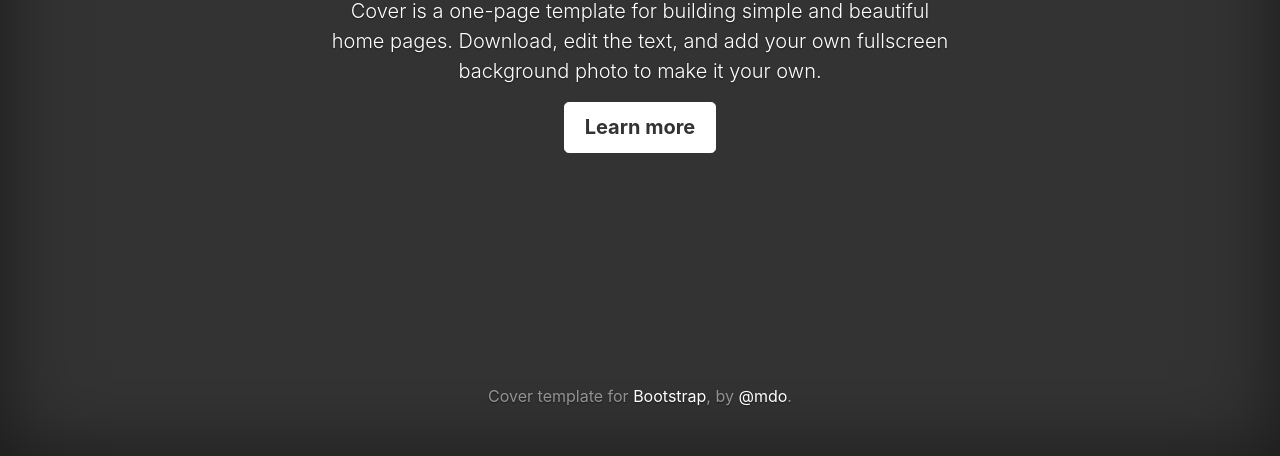
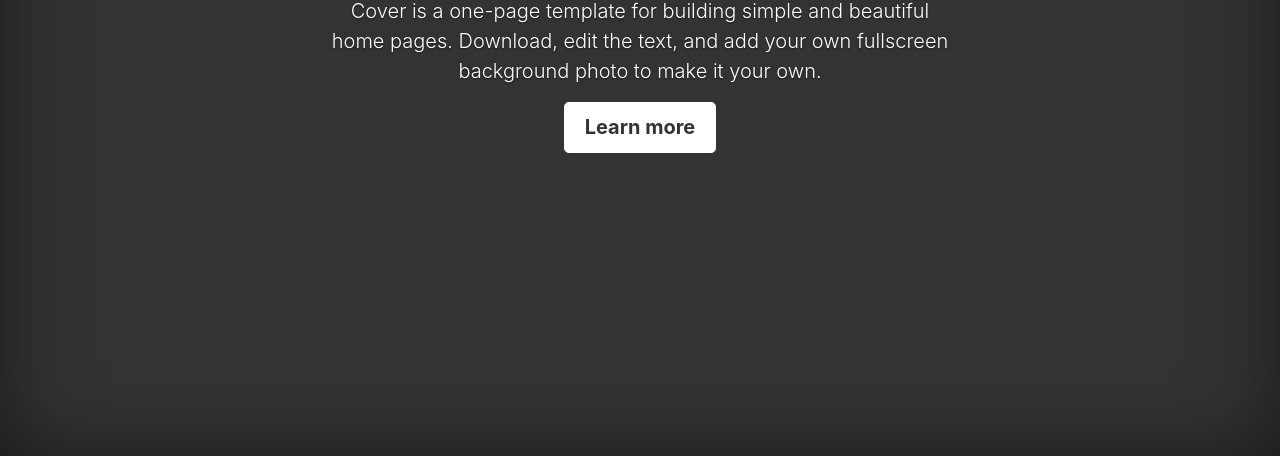
Before and after one commit to noinha31/-noinha31-.github.io, a plain HTML site: page index.html in a window 1280 px wide. Shown: the part 344-800 px from the top of the page. Drawn offline with nearby package versions, Linux system fonts and the light colour scheme; a script that the page names is missing.

Commit message:
Update index.html

```diff
--- a/index.html
+++ b/index.html
@@ -39,12 +39,6 @@
             </p>
           </div>
 
-          <div class="mastfoot">
-            <div class="inner">
-              <p>Cover template for <a href="https://getbootstrap.com">Bootstrap</a>, by <a href="https://twitter.com/mdo">@mdo</a>.</p>
-            </div>
-          </div>
-
         </div>
 
       </div>
```
